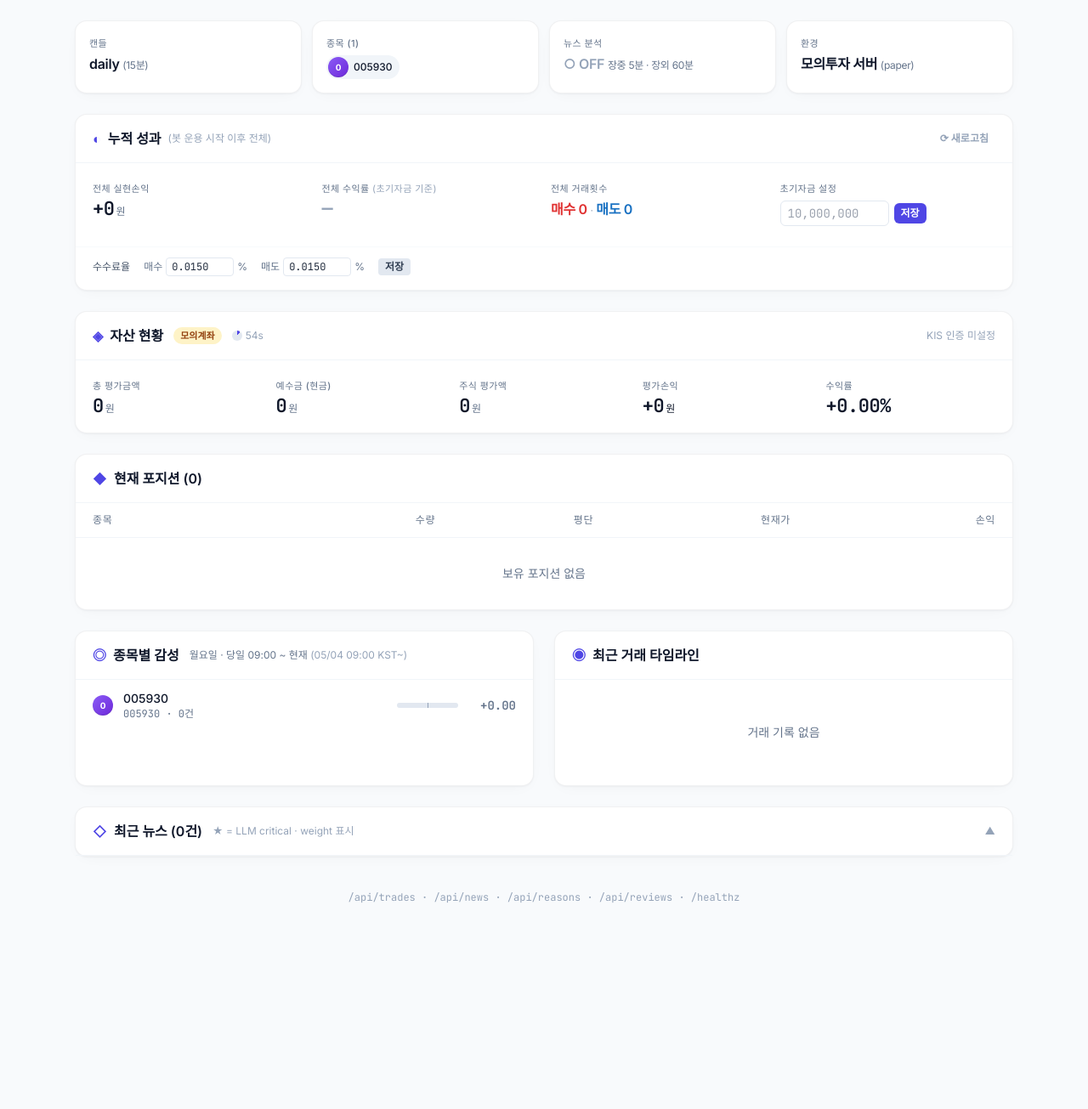
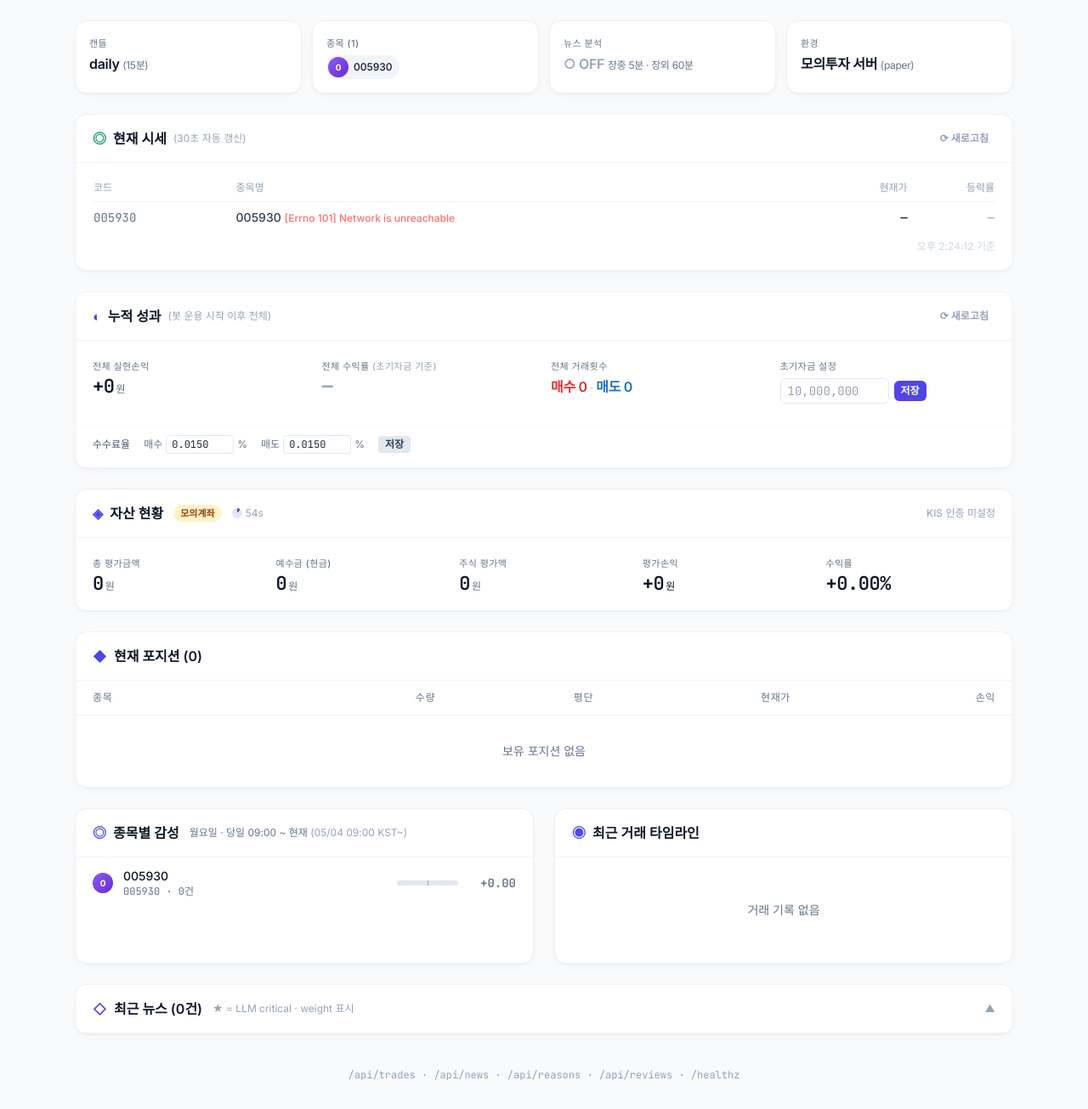
Before and after one commit to inwhan987/-, a FastAPI app: page / in a window 1280 px wide. Shown: the part 62-1367 px from the top of the page at 85% size. Before the commit the page ends 1125 px from the top, so only its background shows below. Run offline with FastAPI, Linux system fonts and the light colour scheme; data that the repository does not hold is empty; some libraries are stand-ins or nearby versions.

Commit message:
feat: 현재 시세 표시 — 웹 대시보드 별도 섹션 + 실시간 로그
- /api/quotes 엔드포인트: 설정 종목 현재가·등락률 반환
- dashboard.html: 현재 시세 카드 섹션 (30초 자동 갱신, 종목명/현재가/등락률 테이블)
- runner.py: 틱 로그 헤더에 현재가 출력 (예: 현재가 228,000원)

Co-Authored-By: Claude Sonnet 4.6 <noreply@anthropic.com>

```diff
--- a/stock_bot/live/runner.py
+++ b/stock_bot/live/runner.py
@@ -289,6 +289,7 @@ def _build_tick_log(
         f"{symbol} [{settings.trade_strategy}] {sig} "
         f"score={score:+.2f} B{bv}/S{sv}"
         f"{' [overnight]' if meta.get('overnight') else ''}"
+        f" | 현재가 {last:,.0f}원"
     )
     return f"{header}\n    {detail}"
 
--- a/stock_bot/web/app.py
+++ b/stock_bot/web/app.py
@@ -634,6 +634,29 @@ def create_app() -> FastAPI:
         """누적 성과 조회 (실현손익·수익률·거래횟수)."""
         return JSONResponse(_realized_pnl_summary())
 
+    @app.get("/api/quotes")
+    def api_quotes():
+        """종목별 현재가 조회."""
+        from stock_bot.broker.kis import KISBroker
+        results = []
+        try:
+            broker = KISBroker()
+            for sym in settings.symbols:
+                try:
+                    q = broker.get_quote(sym)
+                    from stock_bot.names import get_name
+                    results.append({
+                        "symbol": sym,
+                        "name": get_name(sym),
+                        "price": q.price,
+                        "change_pct": q.change_pct,
+                    })
+                except Exception as e:
+                    results.append({"symbol": sym, "name": sym, "price": None, "change_pct": None, "error": str(e)})
+        except Exception as e:
+            return JSONResponse({"error": str(e), "quotes": []})
+        return JSONResponse({"quotes": results})
+
     @app.get("/api/account")
     def api_account():
         """자산 현황 조회 (캐시 사용)."""
--- a/stock_bot/web/templates/dashboard.html
+++ b/stock_bot/web/templates/dashboard.html
@@ -188,6 +188,19 @@
           {{ config.env }}
         {% endif %}
       </div>
+    </div>
+  </section>
+
+  <!-- 현재 시세 섹션 -->
+  <section class="card">
+    <h2 class="px-5 py-4 font-semibold border-b border-slate-100 flex items-center gap-2">
+      <span class="text-emerald-600">◎</span> 현재 시세
+      <span class="text-xs font-normal text-slate-400">(30초 자동 갱신)</span>
+      <button onclick="refreshQuotes()" title="새로고침"
+        class="ml-auto text-xs text-slate-400 hover:text-emerald-600 px-2 py-1 rounded hover:bg-slate-100 transition">⟳ 새로고침</button>
+    </h2>
+    <div id="quotes-body" class="p-5">
+      <div class="text-slate-400 text-sm">불러오는 중...</div>
     </div>
   </section>
 
@@ -544,6 +557,48 @@
     }
   }
 
+  // 현재 시세 새로고침
+  async function refreshQuotes() {
+    const el = document.getElementById('quotes-body');
+    if (!el) return;
+    try {
+      const r = await fetch('/api/quotes');
+      if (!r.ok) { el.innerHTML = '<div class="text-red-400 text-sm">조회 실패</div>'; return; }
+      const d = await r.json();
+      if (d.error) { el.innerHTML = `<div class="text-red-400 text-sm">${d.error}</div>`; return; }
+      const quotes = d.quotes || [];
+      if (!quotes.length) { el.innerHTML = '<div class="text-slate-400 text-sm">종목 없음</div>'; return; }
+      const rows = quotes.map(q => {
+        const priceStr = q.price != null ? q.price.toLocaleString('ko-KR') + '원' : '—';
+        const chg = q.change_pct;
+        let chgStr = '—', chgCls = 'text-slate-400';
+        if (chg != null) {
+          chgStr = (chg >= 0 ? '▲' : '▼') + ' ' + Math.abs(chg).toFixed(2) + '%';
+          chgCls = chg > 0 ? 'score-pos' : chg < 0 ? 'score-neg' : 'text-slate-400';
+        }
+        const errNote = q.error ? `<span class="text-xs text-red-400 ml-1">${q.error}</span>` : '';
+        return `<tr class="border-b border-slate-50 last:border-0">
+          <td class="py-2 pr-4 text-slate-500 text-sm mono">${q.symbol}</td>
+          <td class="py-2 pr-4 text-slate-700 text-sm font-medium">${q.name || q.symbol}${errNote}</td>
+          <td class="py-2 pr-4 text-right mono font-semibold text-slate-800 text-sm">${priceStr}</td>
+          <td class="py-2 text-right mono text-sm ${chgCls}">${chgStr}</td>
+        </tr>`;
+      }).join('');
+      el.innerHTML = `<table class="w-full">
+        <thead><tr class="text-xs text-slate-400 uppercase border-b border-slate-100">
+          <th class="pb-2 pr-4 text-left font-medium">코드</th>
+          <th class="pb-2 pr-4 text-left font-medium">종목명</th>
+          <th class="pb-2 pr-4 text-right font-medium">현재가</th>
+          <th class="pb-2 text-right font-medium">등락률</th>
+        </tr></thead>
+        <tbody>${rows}</tbody>
+      </table>
+      <div class="text-right text-xs text-slate-300 mt-2">${new Date().toLocaleTimeString('ko-KR')} 기준</div>`;
+    } catch(e) {
+      el.innerHTML = `<div class="text-red-400 text-sm">오류: ${e.message}</div>`;
+    }
+  }
+
   // 누적 성과 새로고침
   async function refreshPerf() {
     try {
@@ -894,6 +949,7 @@
   refreshSentiment(); setInterval(refreshSentiment, 30000);  // 감성    30초
   refreshNews();      setInterval(refreshNews,      30000);  // 뉴스    30초
   refreshAccount();   setInterval(refreshAccount,   60000);  // 자산    60초
+  refreshQuotes();    setInterval(refreshQuotes,    30000);  // 시세    30초
 
   // ── 재빌드 감지 → 자동 페이지 새로고침 ─────────────────────────────────
   let _serverDown = false;
```
